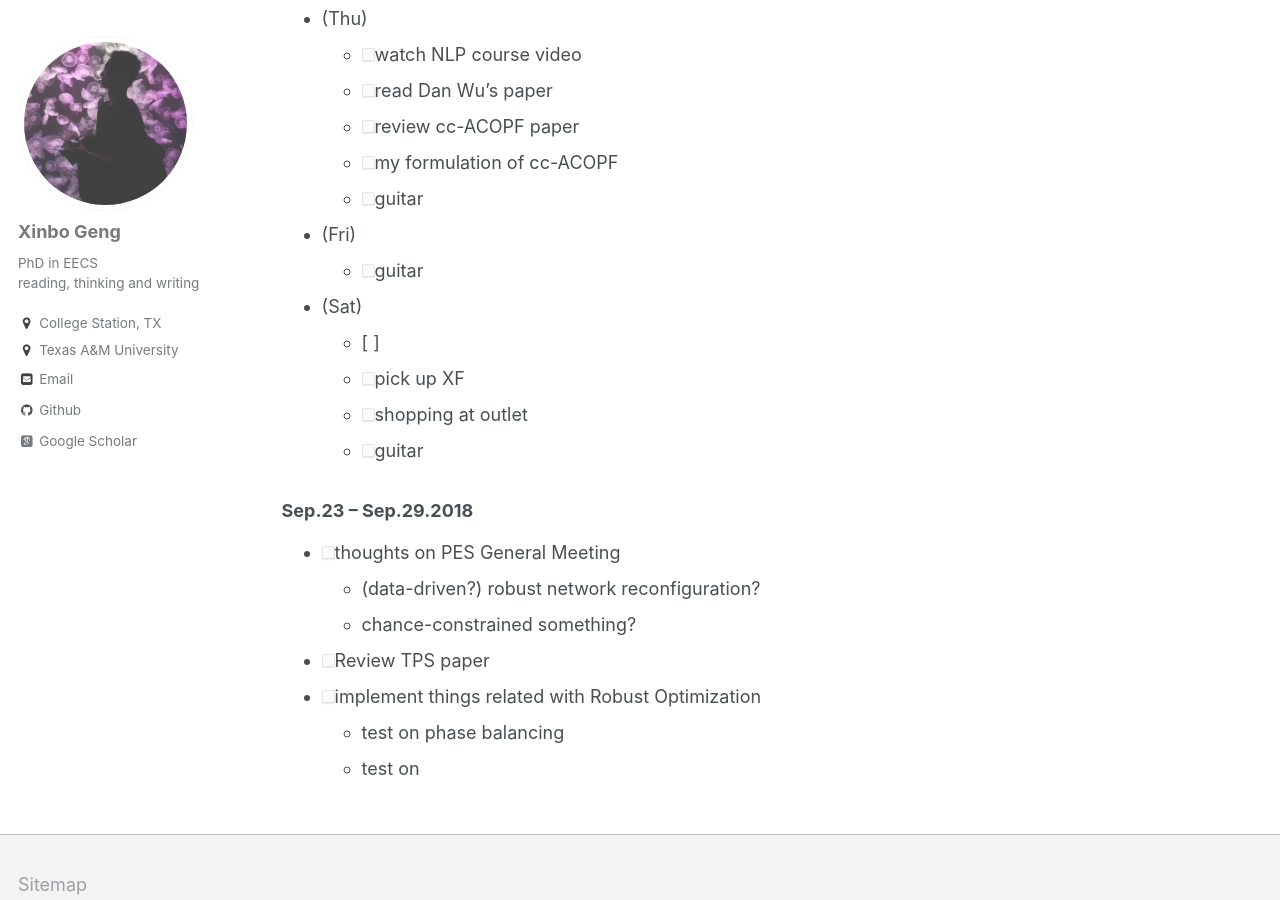
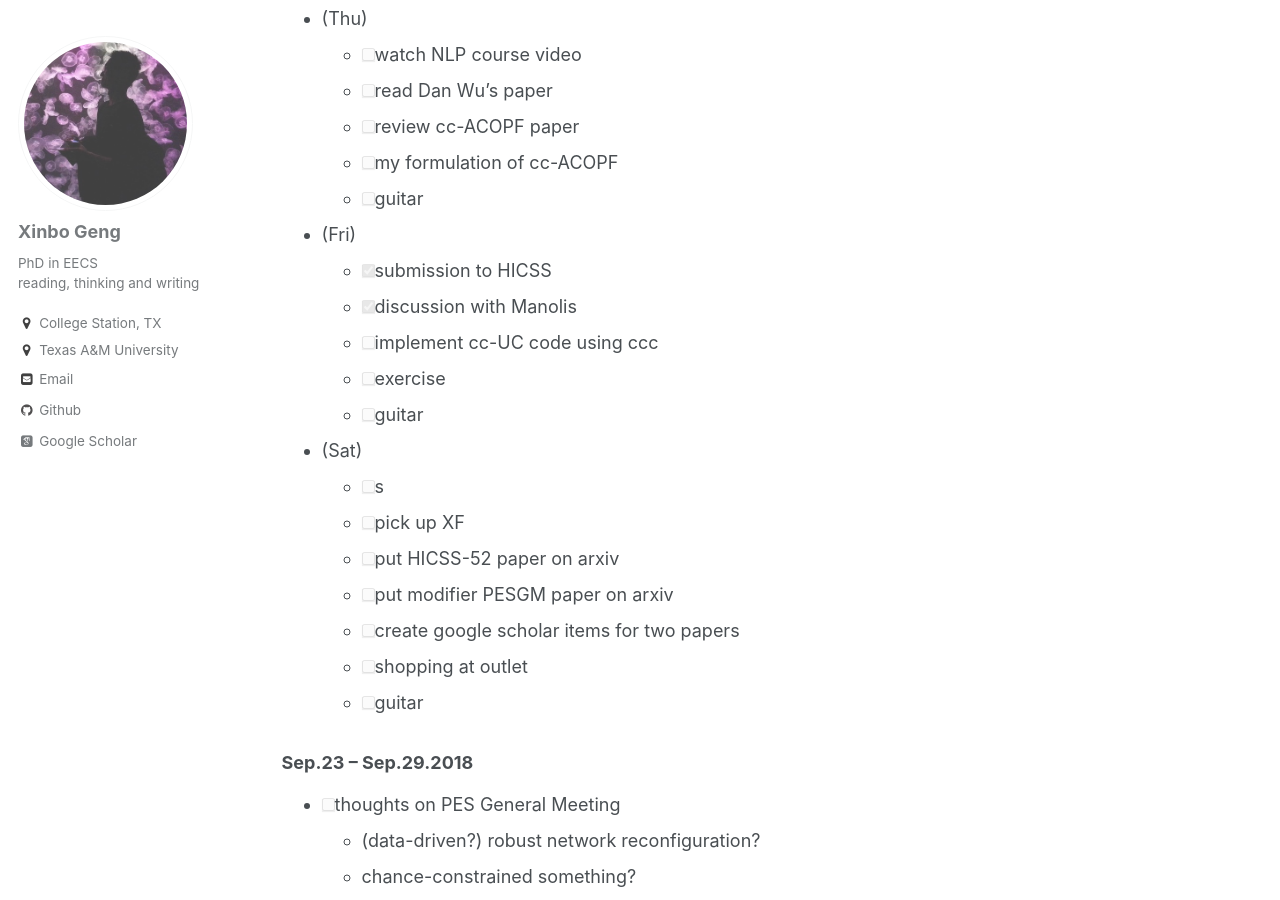
Before and after one commit to xb00dx/xb00dx.github.io, a Jekyll site: the page built from _pages/work-in-progress.md, in a window 1280 px wide and 900 px high, scrolled down 1860 px. Built offline with Jekyll 4.4.1, drawn with Linux system fonts in a browser that asks for light colours; some web fonts are replaced.

Commit message:
no message

```diff
--- a/_pages/work-in-progress.md
+++ b/_pages/work-in-progress.md
@@ -53,8 +53,8 @@ redirect_from:
 * (Wed)
   - [ ] finish coding on scenario approach
   - [x] stat learning and Bertsimas's course
-  - [ ] exercise plan
-  - [ ] run for 5km
+  - [x] exercise plan
+  - [x] run for 5km
   - [ ] download the references of stat learning course
   - [ ] guitar
 * (Thu)
@@ -64,10 +64,17 @@ redirect_from:
   - [ ] my formulation of cc-ACOPF
   - [ ] guitar
 * (Fri)
+  - [x] submission to HICSS
+  - [x] discussion with Manolis
+  - [ ] implement cc-UC code using ccc
+  - [ ] exercise
   - [ ] guitar
 * (Sat)
-  - [ ]
+  - [ ] s
   - [ ] pick up XF
+  - [ ] put HICSS-52 paper on arxiv
+  - [ ] put modifier PESGM paper on arxiv
+  - [ ] create google scholar items for two papers
   - [ ] shopping at outlet
   - [ ] guitar
 
```
